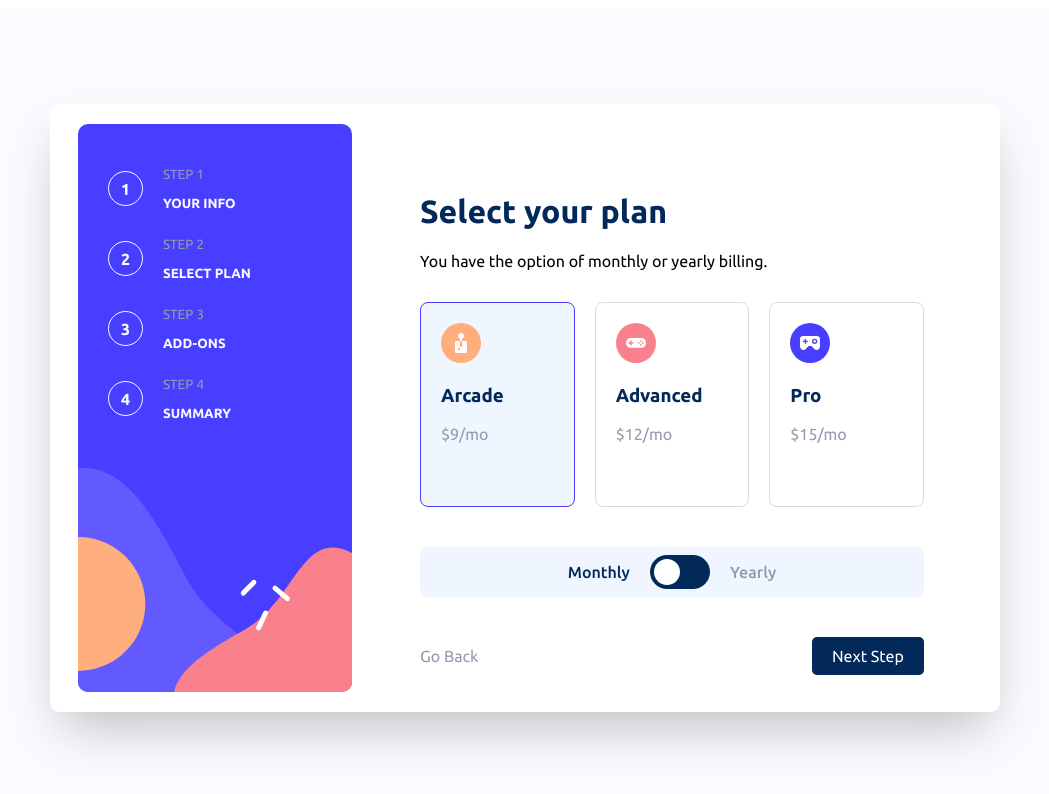
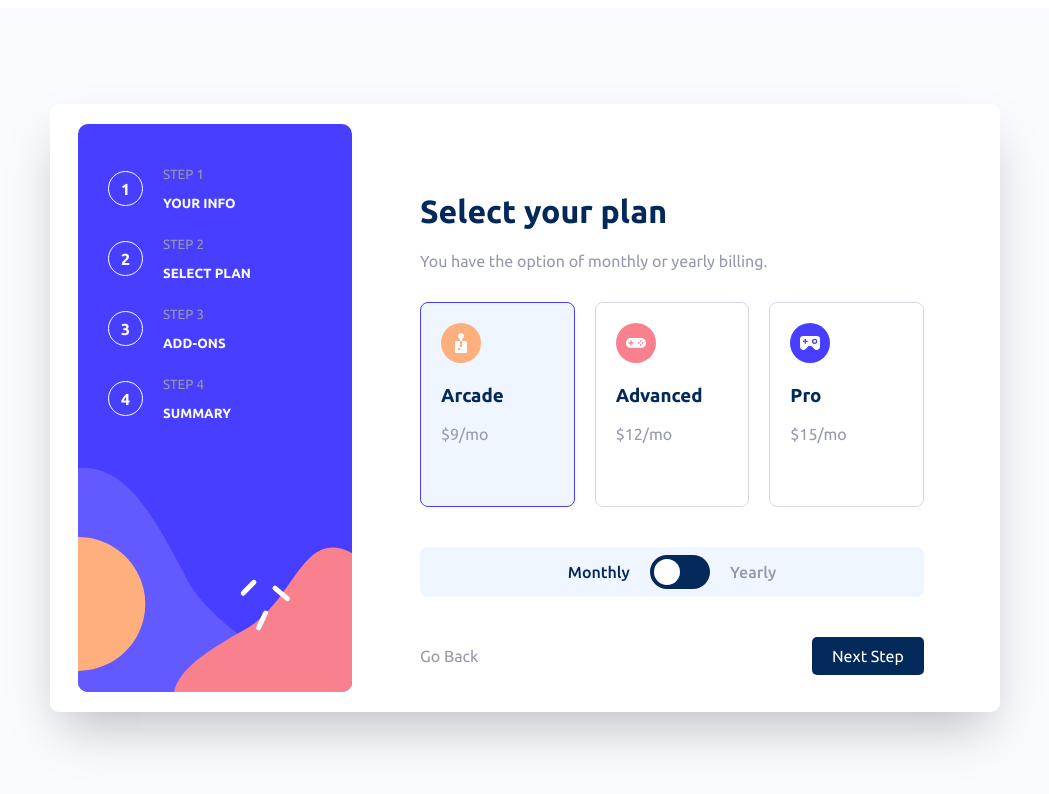
Before and after one commit to CipiVlad/multi_step_form, a React (Vite) app: page /select-plan in a window 1280 px wide. Shown: the top 794 px of the page, without its empty margins (115-1164 px from the left). Built offline with nearby package versions, Linux system fonts and the light colour scheme.

Commit message:
select plan for now logic and styles done

```diff
--- a/src/components/SideBar.scss
+++ b/src/components/SideBar.scss
@@ -72,9 +72,14 @@
         overflow: hidden;
 
 
-        h1 {
+        .title {
             color: $primaryMarineBlue;
             font-weight: 700;
+        }
+
+        .subtitle {
+            color: $neutralCoolGray;
+            font-weight: 400;
         }
 
 
--- a/src/components/page_cards/SelectPlanCard.tsx
+++ b/src/components/page_cards/SelectPlanCard.tsx
@@ -45,8 +45,8 @@ const SelectPlanCard = ({ title, subtitle, planMonthly, planYearly, monthly, yea
 
     return (
         <div className="stepcard_container">
-            <h1>{title}</h1>
-            <p>{subtitle}</p>
+            <h1 className='title'>{title}</h1>
+            <p className='subtitle'>{subtitle}</p>
 
             <div className='plan_container'>
 
```
